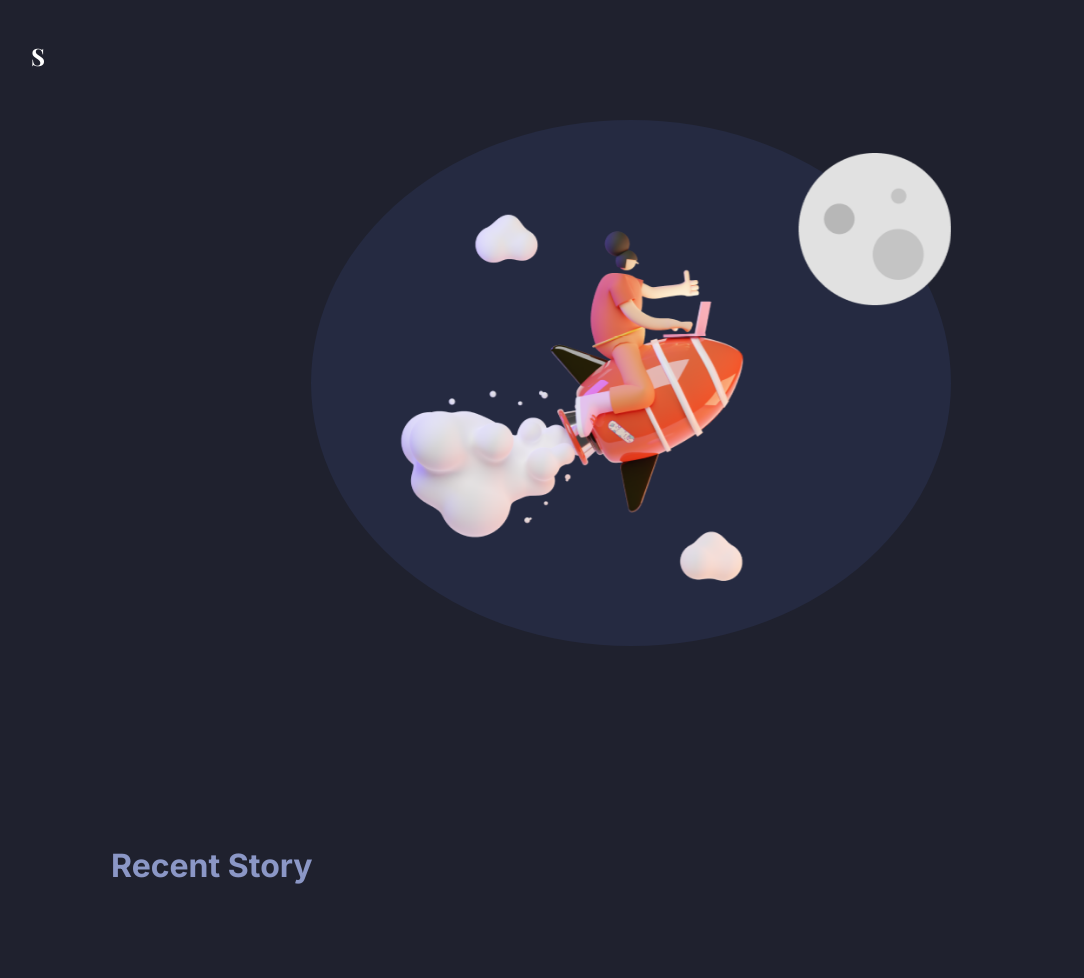
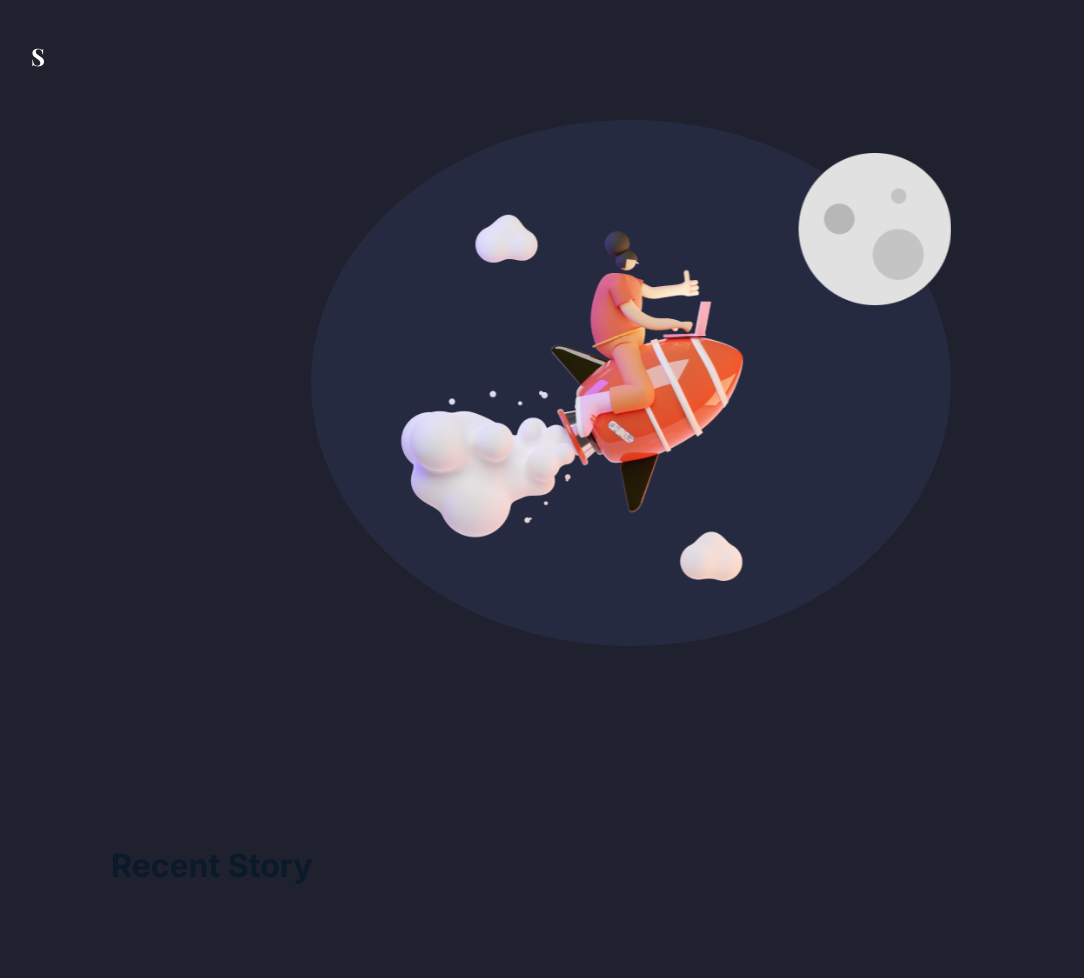
Before and after one commit to Suraj1333/trail-2, an Eleventy site: page src/index.njk in a window 1280 px wide. Shown: the top 978 px of the page, without its empty margins (9-1093 px from the left). Built offline with nearby package versions, Linux system fonts and the light colour scheme; Eleventy itself is replaced by a stand-in of ours; files that its build step writes are made by us from their sources.

Commit message:
Update style.css

```diff
--- a/src/style.css
+++ b/src/style.css
@@ -2,7 +2,7 @@
 
 :root {
     --background-color: #1F212E;
-    --primary: #8B97C6;
+    --primary: #0A1A2A;
     --secondary: #B4BEE5;
     --inter: 'Inter', sans-serif;
     --color-shape: #252A41;
```
